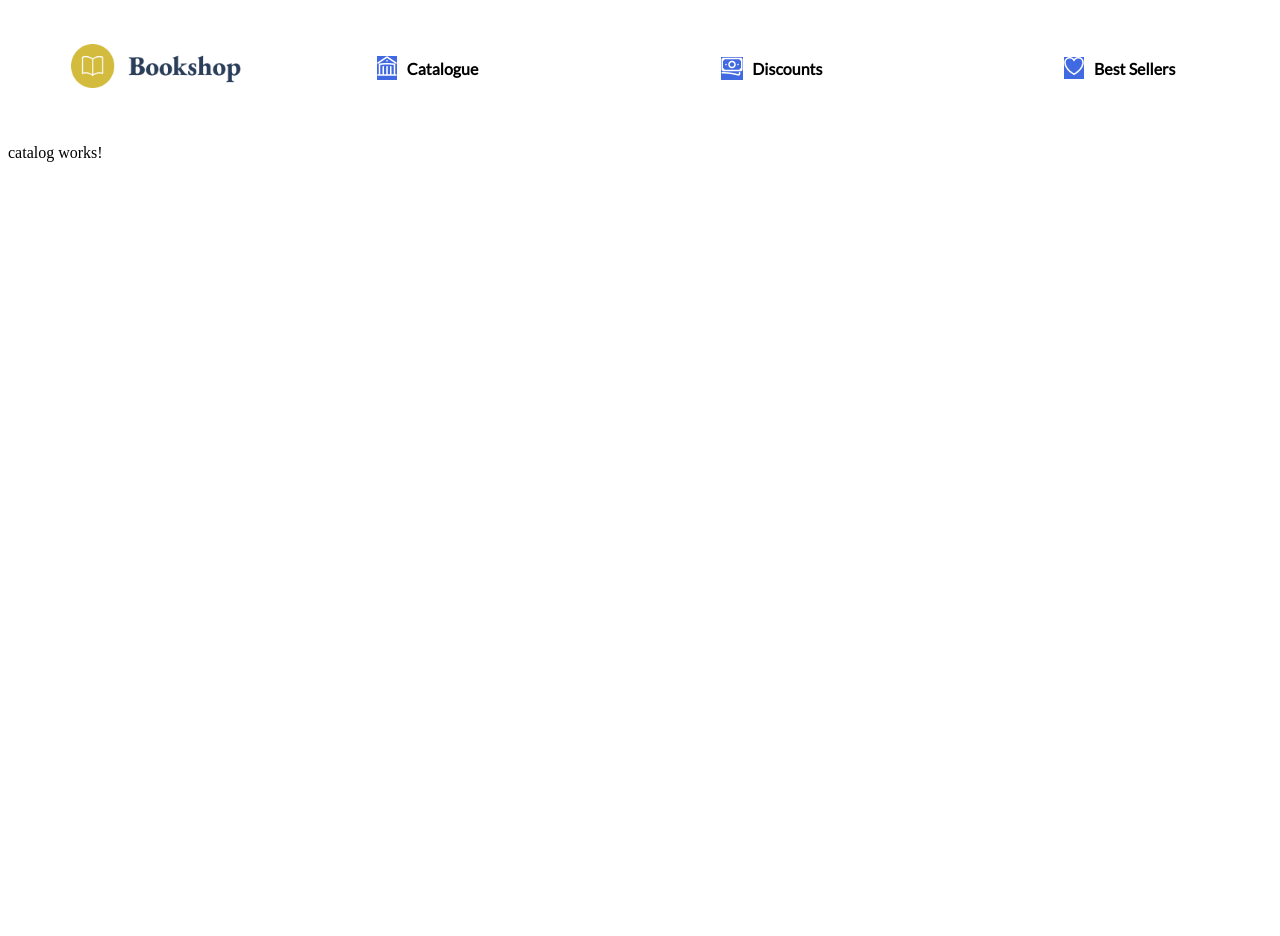
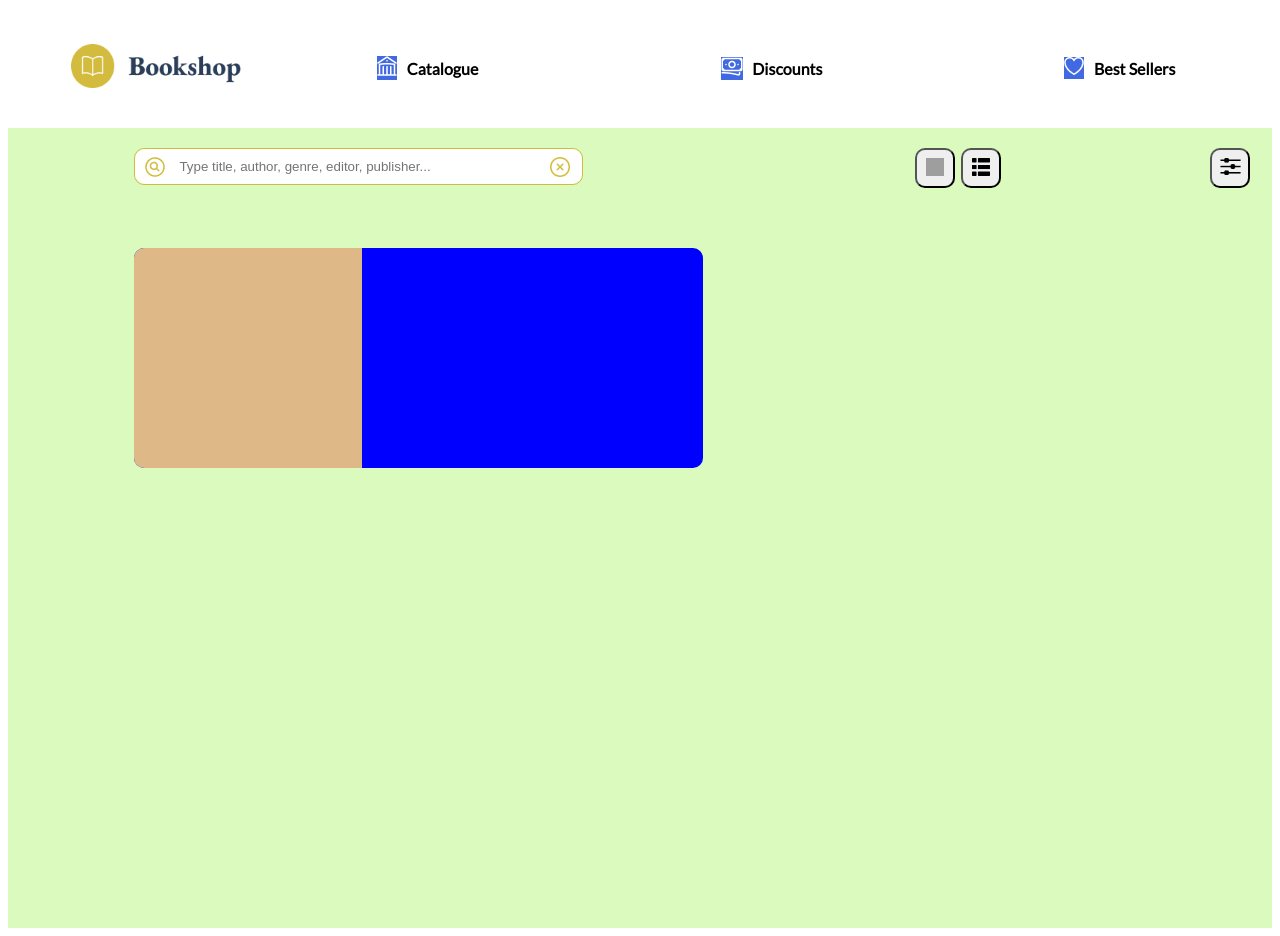
Before and after one commit to joseIgnaciodv/bookstore, an Angular app: page / in a window 1280 px wide. Before the commit the page ends 800 px from the top, so only its background shows below. Built offline with nearby package versions, Linux system fonts and the light colour scheme; grey boxes are pictures that could not be loaded.

Commit message:
visual aspect of catalog component

```diff
--- a/src/app/components/catalog/catalog.component.css
+++ b/src/app/components/catalog/catalog.component.css
@@ -0,0 +1,128 @@
+@media only screen and (min-width: 768px) {
+
+}
+
+@media (min-width: 992px) {
+
+    .main{
+        width: 100%;
+        height: 100vh;
+        background-color: #dafbbd;
+    }
+
+    .botton_cont{
+        display: flex;
+        justify-content: space-between;
+    }
+
+    .space{
+        width: 100%;
+        background-color: #dafbbd;
+        height: 2.5vh;
+    }
+
+    .search_bar{
+        margin: 0 10% 5% 10%;
+        width: 447px;
+        height: 35px;
+        border-radius: 10px;
+        display: flex;
+        border: 1.5px solid #D3BB3D;
+    }
+
+    .search_bar input{
+        border: none;
+        width: 80%;
+    }
+
+    .search_bar input:focus{
+        outline: none;
+    }
+
+    .search_img_cont{
+        border-radius: 10px 0 0 10px;
+        background-color: white;
+        display: flex;
+    }
+
+    .white_space{
+        width: 3%;
+        background-color: white;
+    }
+
+    .search_img_cont img{
+        padding-left: 10px;
+        margin: auto;
+        width: 20px;
+        height: 20px;
+    }
+
+    .cancel_search{
+        width: 20%;
+        background-color: white;
+        border-radius: 0 10px 10px 0;
+        display: flex;
+    }
+
+    .cancel_search img{
+        margin: auto 15% auto auto;
+        width: 20px;
+        height: 20px;
+    }
+
+    .cancel_search img:hover{
+        cursor: pointer;
+    }
+
+    .button_action{
+        width: 40px;
+        height: 40px;
+        margin: 0 3px;
+        border-radius: 10px;
+    }
+
+    .button_action:hover{
+        cursor: pointer;
+    }
+
+    .button_action img{
+        margin: auto;
+        width: 18px;
+        height: 18px;
+    }
+
+    .action_cont{
+        margin-right: 1.5%;
+    }
+
+    .button_filter{
+        width: 40px;
+        height: 40px;
+        margin: 0 3px;
+        border-radius: 10px;
+    }
+
+    .button_filter:hover{
+        cursor: pointer;
+    }
+
+    .button_filter img{
+        width: 25px;
+        height: 25px;
+    }
+
+    .book_card{
+        margin: 0 10%;
+        width: 45%;
+        height: 220px;
+        border-radius: 10px;
+        background-color: blue;
+    }
+
+    .book_img{
+        border-radius: 10px 0 0 10px;
+        width: 40%;
+        background-color: burlywood;
+        height: 100%;
+    }
+}
--- a/src/app/components/catalog/catalog.component.html
+++ b/src/app/components/catalog/catalog.component.html
@@ -1 +1,43 @@
-<p>catalog works!</p>
+<div class="main">
+    <div class="space"></div>
+    <div class="botton_cont">
+        <div class="search_bar">
+            <div class="search_img_cont">
+                <img src="assets/images/search.png" alt="">
+            </div>
+            <div class="white_space"></div>
+            <input (keyup)="checkText()" type="text" name="" id="" placeholder="Type title, author, genre, editor, publisher..." [(ngModel)]="query">
+            <div class="cancel_search">
+                <img (click)="emptyText()" *ngIf="!empty" src="assets/images/cancel.png" alt="">
+            </div>
+        </div>
+
+        <div>
+            <button class="button_action">
+                <img src="assets/images/grid.png" alt="">
+            </button>
+
+            <button class="button_action">
+                <img src="assets/images/list.png" alt="">
+            </button>
+        </div>
+
+        <div class="action_cont">
+            <button class="button_filter">
+                <img src="assets/images/filter.png" alt="">
+            </button>
+        </div>
+    </div>
+
+    <div class="book_card">
+        <div class="book_img">
+
+        </div>
+
+        <div class="book_title">
+
+        </div>
+
+
+    </div>
+</div>
```
